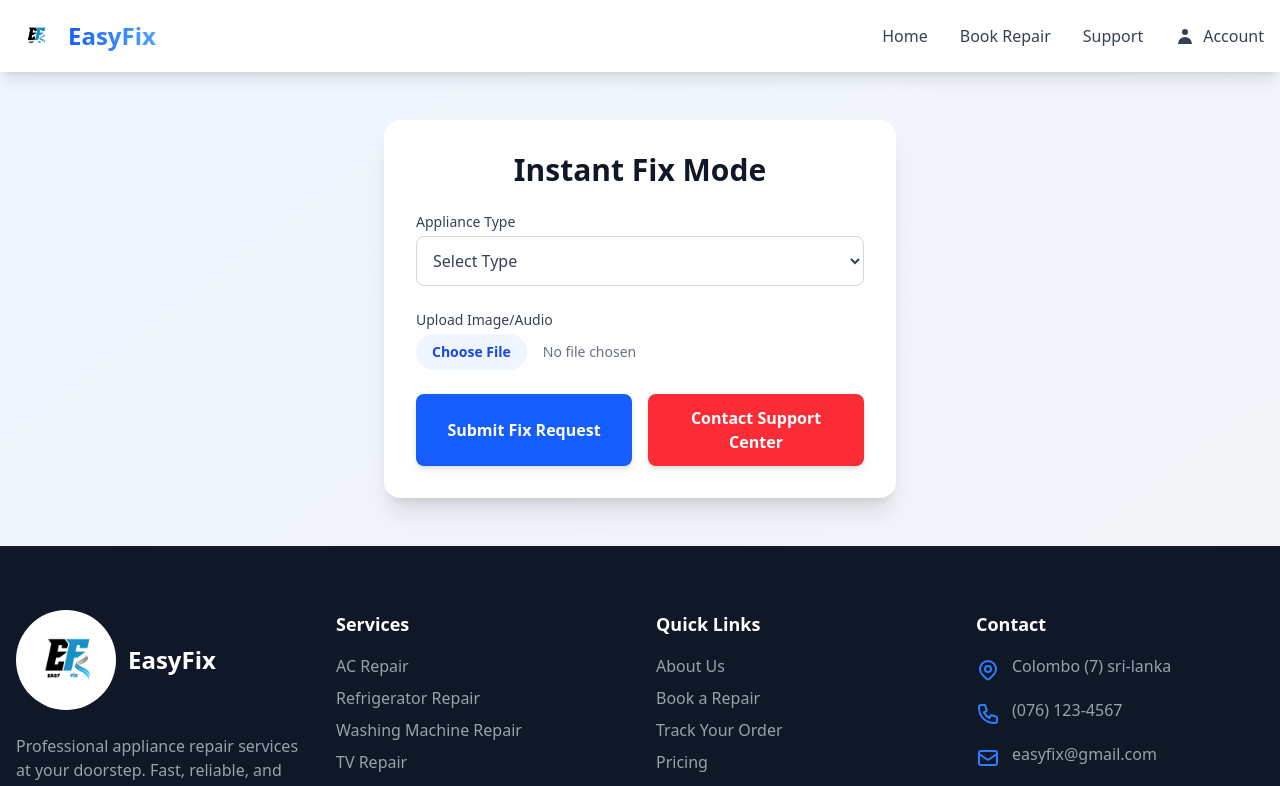
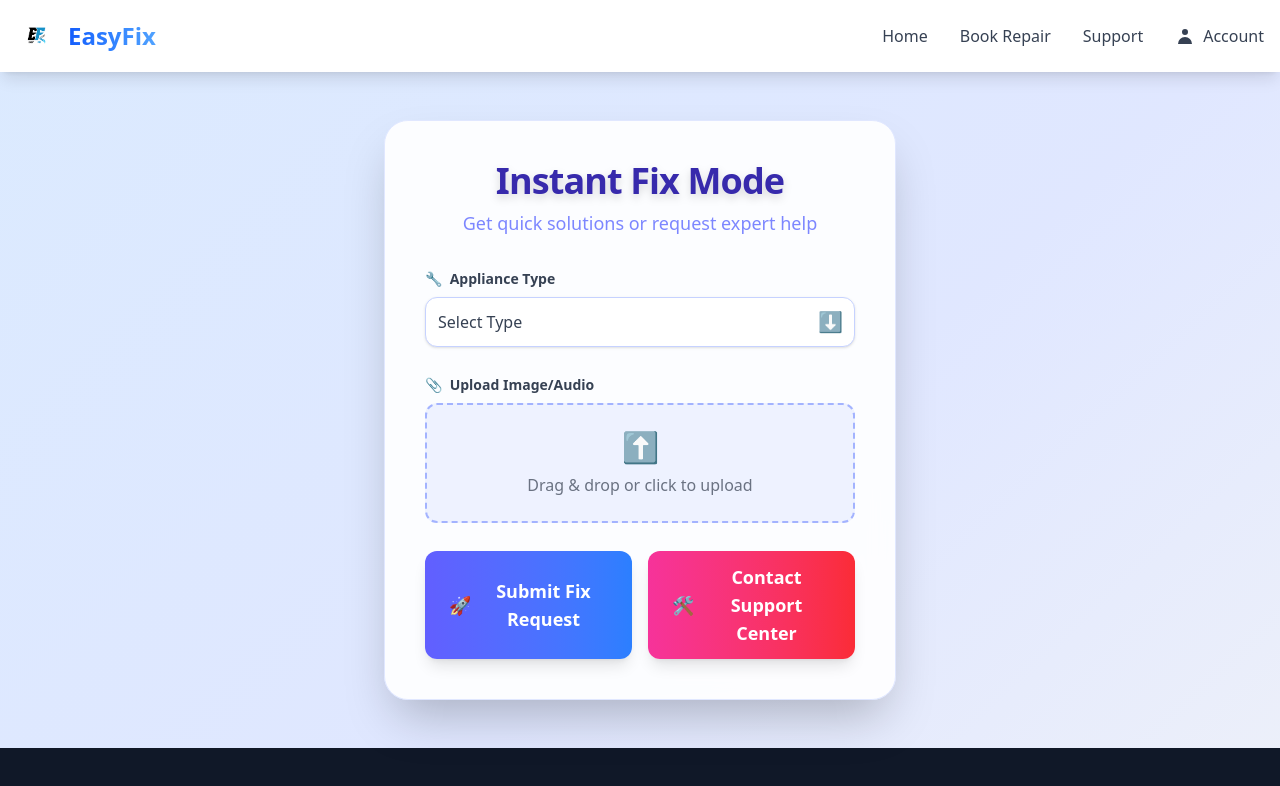
Before and after one commit to Eranga999/ITPM, a React (Vite) app in the folder frontend/: page /instant-fix in a window 1280 px wide. Shown: the top 786 px of the page. Built offline with nearby package versions, Linux system fonts and the light colour scheme.

Commit message:
Update InstantFixMode.jsx

```diff
--- a/frontend/src/components/CustomerComponent/InstantFixMode.jsx
+++ b/frontend/src/components/CustomerComponent/InstantFixMode.jsx
@@ -152,6 +152,8 @@ const InstantFixMode = () => {
   const [file, setFile] = useState(null);
   const [fileName, setFileName] = useState("");
   const [message, setMessage] = useState("");
+  const [paymentSuccess, setPaymentSuccess] = useState(false);
+  const [showPaymentPopup, setShowPaymentPopup] = useState(false);
   const navigate = useNavigate();
 
   const handleTypeChange = (e) => {
@@ -189,9 +191,13 @@ const InstantFixMode = () => {
     try {
       const res = await axios.post("http://localhost:5000/api/instant-fix/submit", formData);
       setMessage("Fix request submitted successfully!");
+      setPaymentSuccess(true);
+      setShowPaymentPopup(true);
     } catch (error) {
       console.error(error);
       setMessage("Submission failed. Try again.");
+      setPaymentSuccess(false);
+      setShowPaymentPopup(false);
     }
   };
 
@@ -200,25 +206,27 @@ const InstantFixMode = () => {
   };
 
   return (
-    <div className="flex flex-col min-h-screen bg-gradient-to-br from-blue-50 to-gray-100">
+    <div className="flex flex-col min-h-screen bg-gradient-to-br from-blue-100 via-indigo-100 to-gray-100">
       {/* Your Existing Header */}
       <Header />
 
       {/* Main Content */}
       <main className="flex-grow flex items-center justify-center py-12 px-4 sm:px-6 lg:px-8">
-        <div className="max-w-lg w-full bg-white rounded-2xl shadow-xl p-8 transform transition-all hover:scale-105 duration-300">
-          <h2 className="text-3xl font-extrabold text-gray-900 text-center mb-6">
+        <div className="max-w-lg w-full bg-white/90 rounded-3xl shadow-2xl p-10 transform transition-all hover:scale-105 duration-300 border border-indigo-100 backdrop-blur-md">
+          <h2 className="text-4xl font-extrabold text-indigo-800 text-center mb-2 tracking-tight drop-shadow-lg">
             Instant Fix Mode
           </h2>
+          <p className="text-center text-indigo-400 mb-8 text-lg font-medium">Get quick solutions or request expert help</p>
 
-          <div className="space-y-6">
+          <div className="space-y-7">
             {/* Appliance Type */}
             <div>
-              <label className="block text-sm font-medium text-gray-700 mb-1">
-                Appliance Type
+              <label className="block text-sm font-semibold text-gray-700 mb-2">
+                <span role="img" aria-label="appliance" className="mr-1">🔧</span> Appliance Type
               </label>
+              <div className="relative">
                 <select
-                className="w-full border border-gray-300 rounded-lg p-3 text-gray-700 focus:ring-2 focus:ring-blue-500 focus:border-blue-500 transition duration-200"
+                  className="w-full border border-indigo-200 rounded-xl p-3 text-gray-700 focus:ring-2 focus:ring-indigo-400 focus:border-indigo-400 transition duration-200 shadow-sm bg-white appearance-none pr-10"
                   value={type}
                   onChange={handleTypeChange}
                 >
@@ -229,16 +237,19 @@ const InstantFixMode = () => {
                     </option>
                   ))}
                 </select>
+                <span className="absolute right-3 top-1/2 transform -translate-y-1/2 text-indigo-400 pointer-events-none text-xl">⬇️</span>
+              </div>
             </div>
 
             {/* Issue */}
             {type && (
               <div>
-                <label className="block text-sm font-medium text-gray-700 mb-1">
-                  Issue
+                <label className="block text-sm font-semibold text-gray-700 mb-2">
+                  <span role="img" aria-label="issue" className="mr-1">⚠️</span> Issue
                 </label>
+                <div className="relative">
                   <select
-                  className="w-full border border-gray-300 rounded-lg p-3 text-gray-700 focus:ring-2 focus:ring-blue-500 focus:border-blue-500 transition duration-200"
+                    className="w-full border border-indigo-200 rounded-xl p-3 text-gray-700 focus:ring-2 focus:ring-indigo-400 focus:border-indigo-400 transition duration-200 shadow-sm bg-white appearance-none pr-10"
                     value={issue}
                     onChange={handleIssueChange}
                   >
@@ -249,44 +260,57 @@ const InstantFixMode = () => {
                       </option>
                     ))}
                   </select>
+                  <span className="absolute right-3 top-1/2 transform -translate-y-1/2 text-indigo-400 pointer-events-none text-xl">⬇️</span>
+                </div>
               </div>
             )}
 
             {/* File Upload */}
             <div>
-              <label className="block text-sm font-medium text-gray-700 mb-1">
-                Upload Image/Audio
+              <label className="block text-sm font-semibold text-gray-700 mb-2">
+                <span role="img" aria-label="upload" className="mr-1">📎</span> Upload Image/Audio
               </label>
-              <div className="relative">
+              <div className="relative group">
+                <label htmlFor="file-upload" className="flex flex-col items-center justify-center border-2 border-dashed border-indigo-300 rounded-xl p-6 cursor-pointer bg-indigo-50 hover:bg-indigo-100 transition duration-200">
+                  <span className="text-3xl text-indigo-400 mb-2">⬆️</span>
+                  <span className="text-gray-500">Drag & drop or click to upload</span>
                   <input
+                    id="file-upload"
                     type="file"
                     onChange={handleFileChange}
-                  className="block w-full text-sm text-gray-500 file:mr-4 file:py-2 file:px-4 file:rounded-full file:border-0 file:text-sm file:font-semibold file:bg-blue-50 file:text-blue-700 hover:file:bg-blue-100 transition duration-200"
+                    className="hidden"
                   />
+                </label>
                 {fileName && (
-                  <p className="mt-2 text-sm text-gray-600">
-                    Uploaded: <span className="font-medium">{fileName}</span>
-                  </p>
+                  <div className="mt-2 flex items-center gap-2">
+                    {file && file.type.startsWith('image') ? (
+                      <img src={URL.createObjectURL(file)} alt="preview" className="w-10 h-10 object-cover rounded shadow" />
+                    ) : file && file.type.startsWith('audio') ? (
+                      <span className="text-2xl">🎵</span>
+                    ) : null}
+                    <span className="text-sm text-gray-700 font-medium truncate max-w-xs">{fileName}</span>
+                  </div>
                 )}
               </div>
             </div>
 
             {/* Diagnosis */}
             {diagnosis && (
-              <div className="bg-green-50 text-green-800 p-4 rounded-lg shadow-inner animate-fade-in">
-                <strong className="block text-lg font-semibold mb-2">
-                  Possible Fix:
-                </strong>
-                <p>{diagnosis.text}</p>
+              <div className="bg-green-50 border-l-4 border-green-400 text-green-900 p-5 rounded-xl shadow-inner animate-fade-in flex flex-col gap-2">
+                <div className="flex items-center gap-2 mb-1">
+                  <span className="text-green-500 text-2xl">✅</span>
+                  <strong className="text-lg font-semibold">Possible Fix:</strong>
+                </div>
+                <p className="ml-8 text-base">{diagnosis.text}</p>
                 {diagnosis.video && (
-                  <div className="mt-4">
+                  <div className="mt-3 ml-8">
                     <iframe
                       width="100%"
                       height="200"
                       src={diagnosis.video}
                       title="Fix Tutorial"
                       allowFullScreen
-                      className="rounded-lg shadow-md"
+                      className="rounded-lg shadow-md border border-green-200"
                     ></iframe>
                   </div>
                 )}
@@ -294,32 +318,52 @@ const InstantFixMode = () => {
             )}
 
             {/* Buttons */}
-            <div className="flex flex-col sm:flex-row gap-4 mt-6">
+            <div className="flex flex-col sm:flex-row gap-4 mt-7">
               <button
                 onClick={handleSubmit}
-                className="w-full bg-blue-600 hover:bg-blue-700 text-white font-semibold py-3 px-6 rounded-lg shadow-md transform hover:scale-105 transition duration-200"
+                className="w-full bg-gradient-to-r from-indigo-500 to-blue-500 hover:from-indigo-600 hover:to-blue-600 text-white font-semibold py-3 px-6 rounded-xl shadow-lg transform hover:scale-105 transition duration-200 flex items-center justify-center gap-2 text-lg"
               >
-                Submit Fix Request
+                <span role="img" aria-label="submit">🚀</span> Submit Fix Request
               </button>
               <button
                 onClick={handleTechnicianRequest}
-                className="w-full bg-red-500 hover:bg-red-600 text-white font-semibold py-3 px-6 rounded-lg shadow-md transform hover:scale-105 transition duration-200"
+                className="w-full bg-gradient-to-r from-pink-500 to-red-500 hover:from-pink-600 hover:to-red-600 text-white font-semibold py-3 px-6 rounded-xl shadow-lg transform hover:scale-105 transition duration-200 flex items-center justify-center gap-2 text-lg"
               >
-                Contact Support Center
+                <span role="img" aria-label="support">🛠️</span> Contact Support Center
               </button>
             </div>
 
             {/* Message */}
-            {message && (
+            {message && !showPaymentPopup && (
               <p
-                className={`text-center text-sm mt-4 ${
+                className={`text-center text-base mt-4 font-semibold animate-fade-in ${
                   message.includes("successfully")
                     ? "text-green-600"
                     : "text-red-600"
-                } animate-fade-in`}
+                }`}
               >
                 {message}
               </p>
+            )}
+            {/* Payment Success Popup */}
+            {showPaymentPopup && (
+              <div className="fixed inset-0 z-50 flex items-center justify-center bg-black bg-opacity-40">
+                <div className="bg-white rounded-2xl shadow-2xl p-8 max-w-sm w-full flex flex-col items-center animate-fade-in">
+                  <div className="bg-green-100 rounded-full p-4 mb-4">
+                    <svg className="w-12 h-12 text-green-600" fill="none" stroke="currentColor" viewBox="0 0 24 24">
+                      <path strokeLinecap="round" strokeLinejoin="round" strokeWidth="2" d="M5 13l4 4L19 7" />
+                    </svg>
+                  </div>
+                  <h3 className="text-2xl font-bold text-green-700 mb-2">Request sent Successful!</h3>
+                  <p className="text-gray-700 mb-6 text-center">Thank you for your request. Your fix request has been submitted successfully!</p>
+                  <button
+                    onClick={() => setShowPaymentPopup(false)}
+                    className="bg-gradient-to-r from-green-500 to-green-600 hover:from-green-600 hover:to-green-700 text-white font-semibold py-2 px-6 rounded-lg shadow-md transition duration-200"
+                  >
+                    Close
+                  </button>
+                </div>
+              </div>
             )}
           </div>
         </div>
```
Lines whose indentation alone changed are shown as unchanged.
